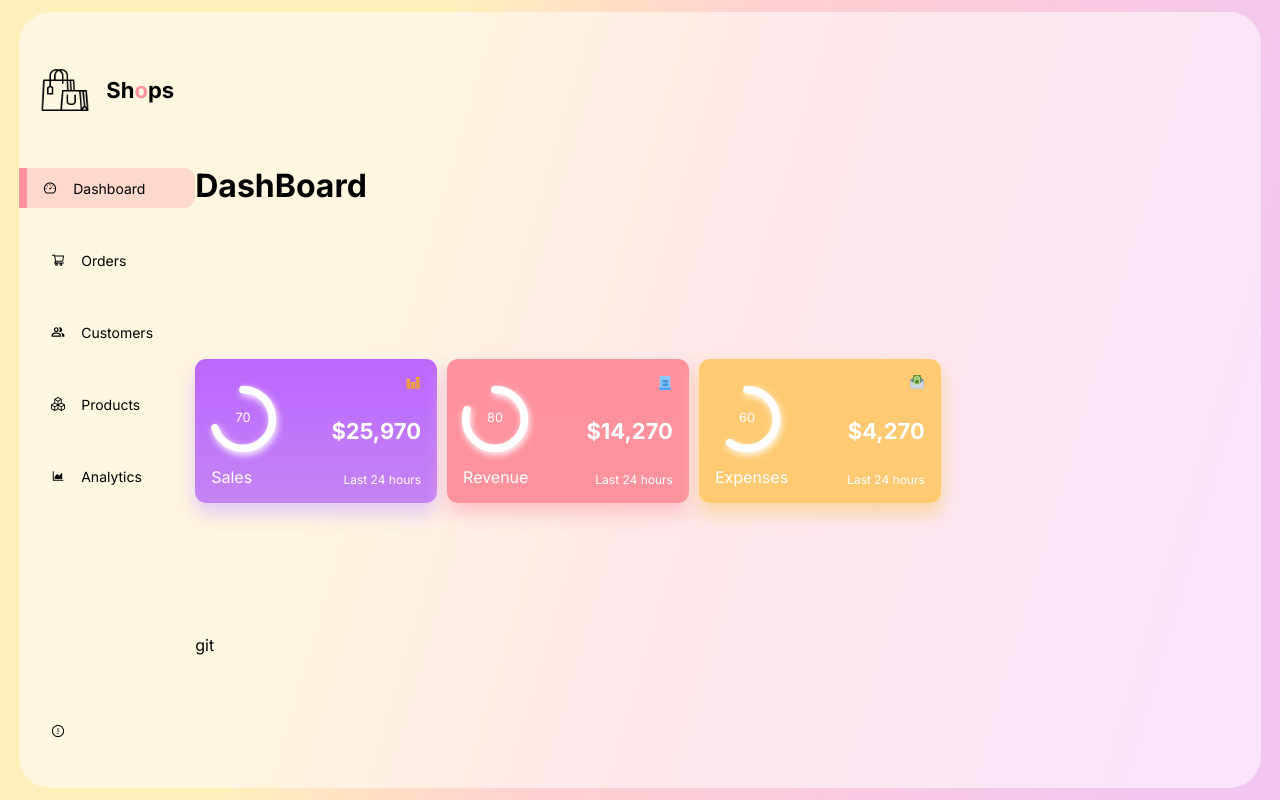
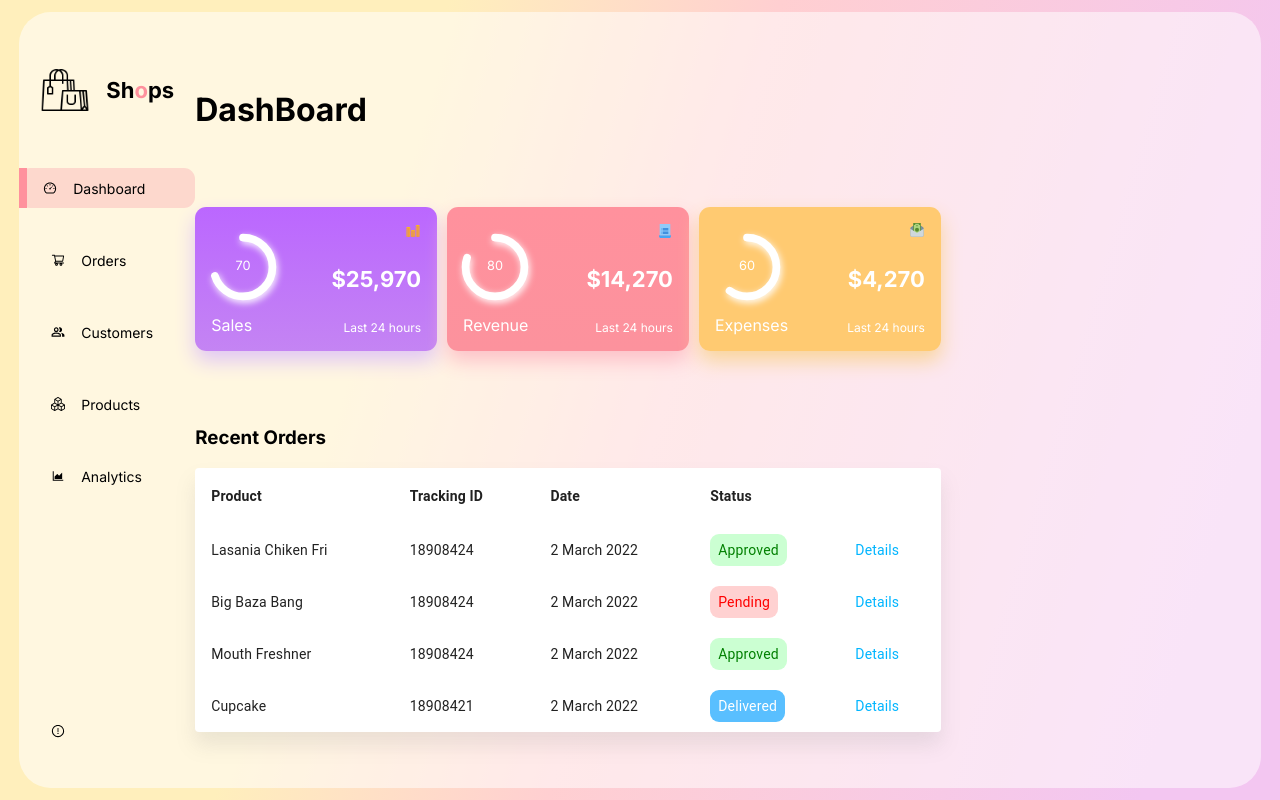
Before and after one commit to Sama-Liyanage/ReactAdmin-Dashboard-Template-Design, a React (Create React App) app: page / in a window 1280 px wide. Built offline with nearby package versions, Linux system fonts and the light colour scheme.

Commit message:
Update Table Component

```diff
--- a/src/Components/Table/Table.css
+++ b/src/Components/Table/Table.css
@@ -0,0 +1,24 @@
+.MuiTableRow-root > * {
+    padding: 10px;
+  }
+
+  .MuiTableRow-root.MuiTableRow-head > * {
+    font-weight: bold !important;
+  }
+
+  .Table td,
+  th {
+    border: none !important;
+  }
+
+  .Table:first-child {
+    border-radius: 0.7rem !important;
+  }
+  .status {
+    padding: 8px;
+    border-radius: 9px;
+  }
+
+  .Details {
+    color: #00b5ff !important;
+  }
--- a/src/Components/Table/Table.js
+++ b/src/Components/Table/Table.js
@@ -1,10 +1,86 @@
-import React from 'react'
-import './Table.css'
+import * as React from "react";
+import Table from "@mui/material/Table";
+import TableBody from "@mui/material/TableBody";
+import TableCell from "@mui/material/TableCell";
+import TableContainer from "@mui/material/TableContainer";
+import TableHead from "@mui/material/TableHead";
+import TableRow from "@mui/material/TableRow";
+import Paper from "@mui/material/Paper";
+import "./Table.css";
 
-const Table = () => {
-  return (
-    <div>git</div>
-  )
+function createData(name, trackingId, date, status) {
+  return { name, trackingId, date, status };
 }
 
-export default Table
+const rows = [
+  createData("Lasania Chiken Fri", 18908424, "2 March 2022", "Approved"),
+  createData("Big Baza Bang ", 18908424, "2 March 2022", "Pending"),
+  createData("Mouth Freshner", 18908424, "2 March 2022", "Approved"),
+  createData("Cupcake", 18908421, "2 March 2022", "Delivered"),
+];
+
+
+const makeStyle=(status)=>{
+  if(status === 'Approved')
+  {
+    return {
+      background: 'rgb(145 254 159 / 47%)',
+      color: 'green',
+    }
+  }
+  else if(status === 'Pending')
+  {
+    return{
+      background: '#ffadad8f',
+      color: 'red',
+    }
+  }
+  else{
+    return{
+      background: '#59bfff',
+      color: 'white',
+    }
+  }
+}
+
+export default function BasicTable() {
+  return (
+      <div className="Table">
+      <h3>Recent Orders</h3>
+        <TableContainer
+          component={Paper}
+          style={{ boxShadow: "0px 13px 20px 0px #80808029" }}
+        >
+          <Table sx={{ minWidth: 650 }} aria-label="simple table">
+            <TableHead>
+              <TableRow>
+                <TableCell>Product</TableCell>
+                <TableCell align="left">Tracking ID</TableCell>
+                <TableCell align="left">Date</TableCell>
+                <TableCell align="left">Status</TableCell>
+                <TableCell align="left"></TableCell>
+              </TableRow>
+            </TableHead>
+            <TableBody style={{ color: "white" }}>
+              {rows.map((row) => (
+                <TableRow
+                  key={row.name}
+                  sx={{ "&:last-child td, &:last-child th": { border: 0 } }}
+                >
+                  <TableCell component="th" scope="row">
+                    {row.name}
+                  </TableCell>
+                  <TableCell align="left">{row.trackingId}</TableCell>
+                  <TableCell align="left">{row.date}</TableCell>
+                  <TableCell align="left">
+                    <span className="status" style={makeStyle(row.status)}>{row.status}</span>
+                  </TableCell>
+                  <TableCell align="left" className="Details">Details</TableCell>
+                </TableRow>
+              ))}
+            </TableBody>
+          </Table>
+        </TableContainer>
+      </div>
+  );
+}
```
